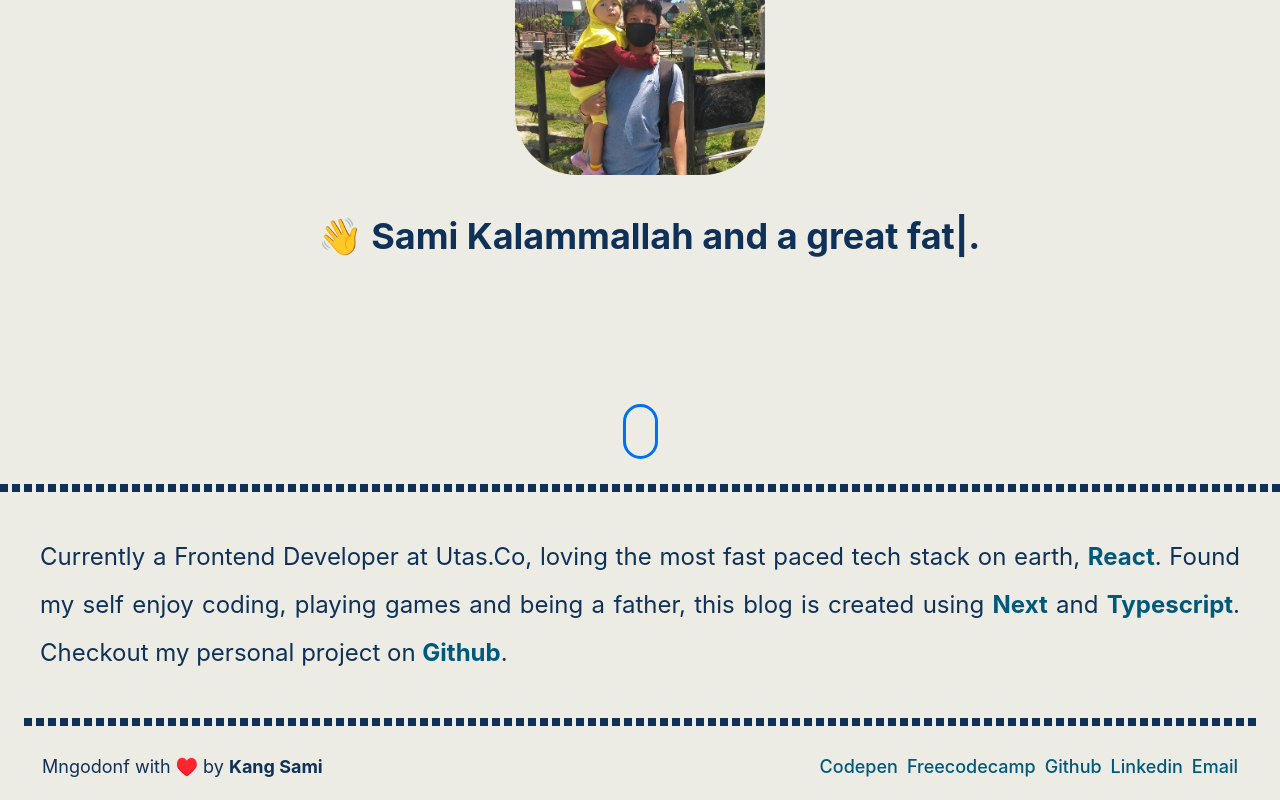
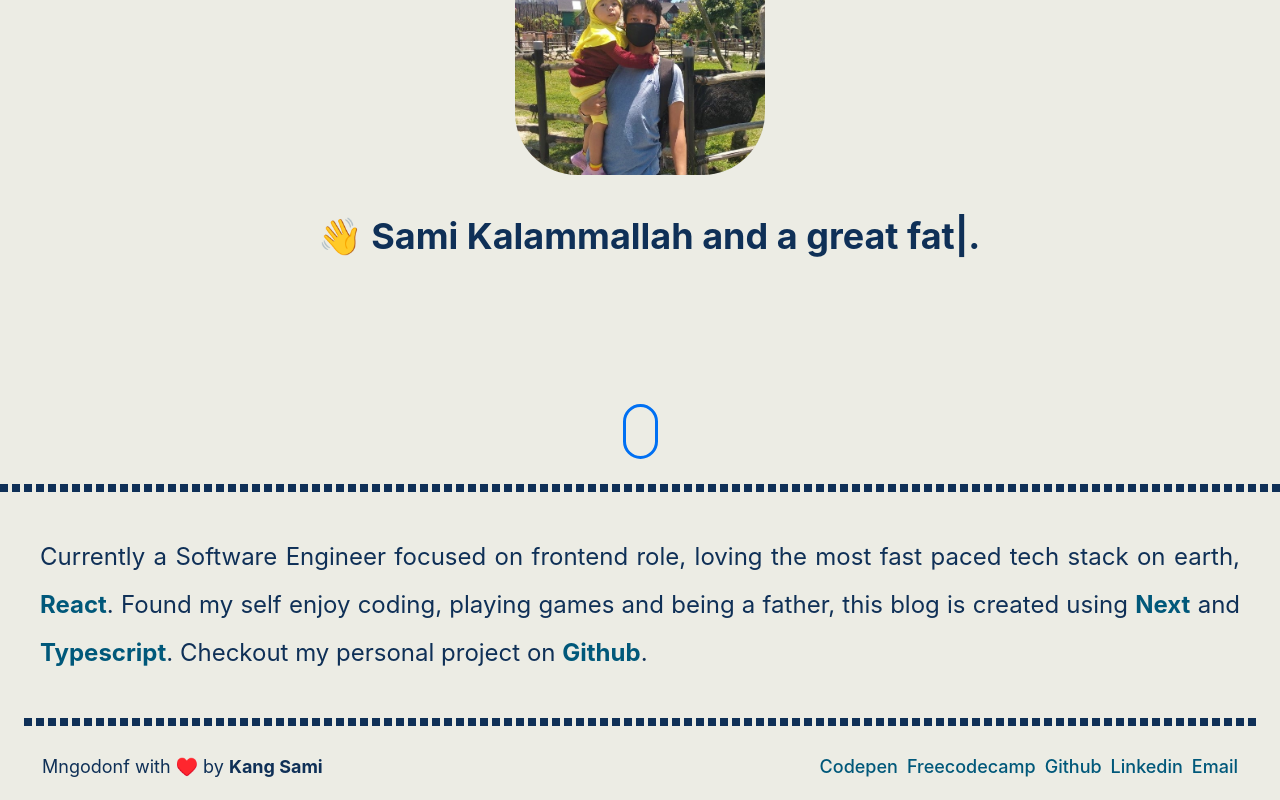
Before and after one commit to SamX23/my-blog, a Next.js app: page / in a window 1280 px wide. Shown: the part 325-1125 px from the top of the page. Built offline with nearby package versions, Linux system fonts and the light colour scheme.

Commit message:
Update : performance and eslint recommendation

```diff
--- a/package.json
+++ b/package.json
@@ -1,5 +1,5 @@
 {
-  "name": "Sami Blog",
+  "name": "sami-blog",
   "version": "1.0.0",
   "private": true,
   "scripts": {
--- a/pages/index.tsx
+++ b/pages/index.tsx
@@ -2,6 +2,7 @@ import { makeStyles } from "@material-ui/core/styles";
 import Typography from "@material-ui/core/Typography";
 import Grid from "@material-ui/core/Grid";
 import { Layout } from "../src/components/index";
+import Link from "next/link";
 
 const useStyles = makeStyles({
   typography: {
@@ -28,12 +29,25 @@ const Home = () => {
             className={classes.typography}
             id="content"
           >
-            Currently a Frontend Developer at Utas.Co, loving the most fast
-            paced tech stack on earth, <a href="https://reactjs.org/">React</a>.
-            Found my self enjoy coding, playing games and being a father, this blog is created
-            using <a href="https://nextjs.org/">Next</a> and{" "}
-            <a href="https://www.typescriptlang.org/">Typescript</a>. Checkout
-            my personal project on <a href="/about">Github</a>.
+            Currently a Software Engineer focused on frontend role, loving the
+            most fast paced tech stack on earth,{" "}
+            <a href="https://reactjs.org/" target="_blank" rel="noreferrer">
+              React
+            </a>
+            . Found my self enjoy coding, playing games and being a father, this
+            blog is created using{" "}
+            <a href="https://nextjs.org/" target="_blank" rel="noreferrer">
+              Next
+            </a>{" "}
+            and{" "}
+            <a
+              href="https://www.typescriptlang.org/"
+              target="_blank"
+              rel="noreferrer"
+            >
+              Typescript
+            </a>
+            . Checkout my personal project on <Link href="/about">Github</Link>.
           </Typography>
         </Grid>
       </Grid>
--- a/src/components/navigation.tsx
+++ b/src/components/navigation.tsx
@@ -1,5 +1,5 @@
 import Link from "next/link";
-import { useContext, useEffect, useState } from "react";
+import { useCallback, useContext, useEffect, useState } from "react";
 import Grid from "@material-ui/core/Grid";
 import Container from "@material-ui/core/Container";
 import { makeStyles } from "@material-ui/core/styles";
@@ -55,7 +55,7 @@ const Navigation = ({ disable }: Props) => {
 
   const classes = useStyles();
 
-  const handleScroll = () => {
+  const handleScroll = useCallback(() => {
     const currentScrollPos = window.pageYOffset;
     setVisible(
       (prevScrollPos > currentScrollPos &&
@@ -63,7 +63,7 @@ const Navigation = ({ disable }: Props) => {
         currentScrollPos < 10
     );
     setPrevScrollPos(currentScrollPos);
-  };
+  }, [prevScrollPos]);
 
   useEffect(() => {
     window.addEventListener("scroll", handleScroll);
--- a/src/components/progressBar.tsx
+++ b/src/components/progressBar.tsx
@@ -1,5 +1,5 @@
 import { makeStyles } from "@material-ui/core/styles";
-import { useContext, useEffect } from "react";
+import { useCallback, useContext, useEffect } from "react";
 import { darkColorPalette, lightColorPalette } from "../theme/theme";
 import { ToggleThemeContext } from "../theme/themeProvider";
 
@@ -21,7 +21,7 @@ const ProgressBar = () => {
   });
 
   const classes = useStyles();
-  const handleScroll = () => {
+  const handleScroll = useCallback(() => {
     const winScroll =
       document.body.scrollTop || document.documentElement.scrollTop;
     const height =
@@ -29,7 +29,7 @@ const ProgressBar = () => {
       document.documentElement.clientHeight;
     const scrolled = (winScroll / height) * 100;
     document.getElementById("myBar").style.width = `${scrolled}%`;
-  };
+  }, []);
 
   useEffect(() => {
     window.addEventListener("scroll", handleScroll);
--- a/src/components/typed.tsx
+++ b/src/components/typed.tsx
@@ -20,7 +20,7 @@ const TypedText = ({ arrayText }: { arrayText: Array<string> }) => {
     return () => {
       typedtext.current.destroy();
     };
-  }, []);
+  }, [arrayText]);
 
   return <span ref={element}>{null}</span>;
 };
```
Also changed, not shown: pages/about.tsx (+4 -3 lines).
